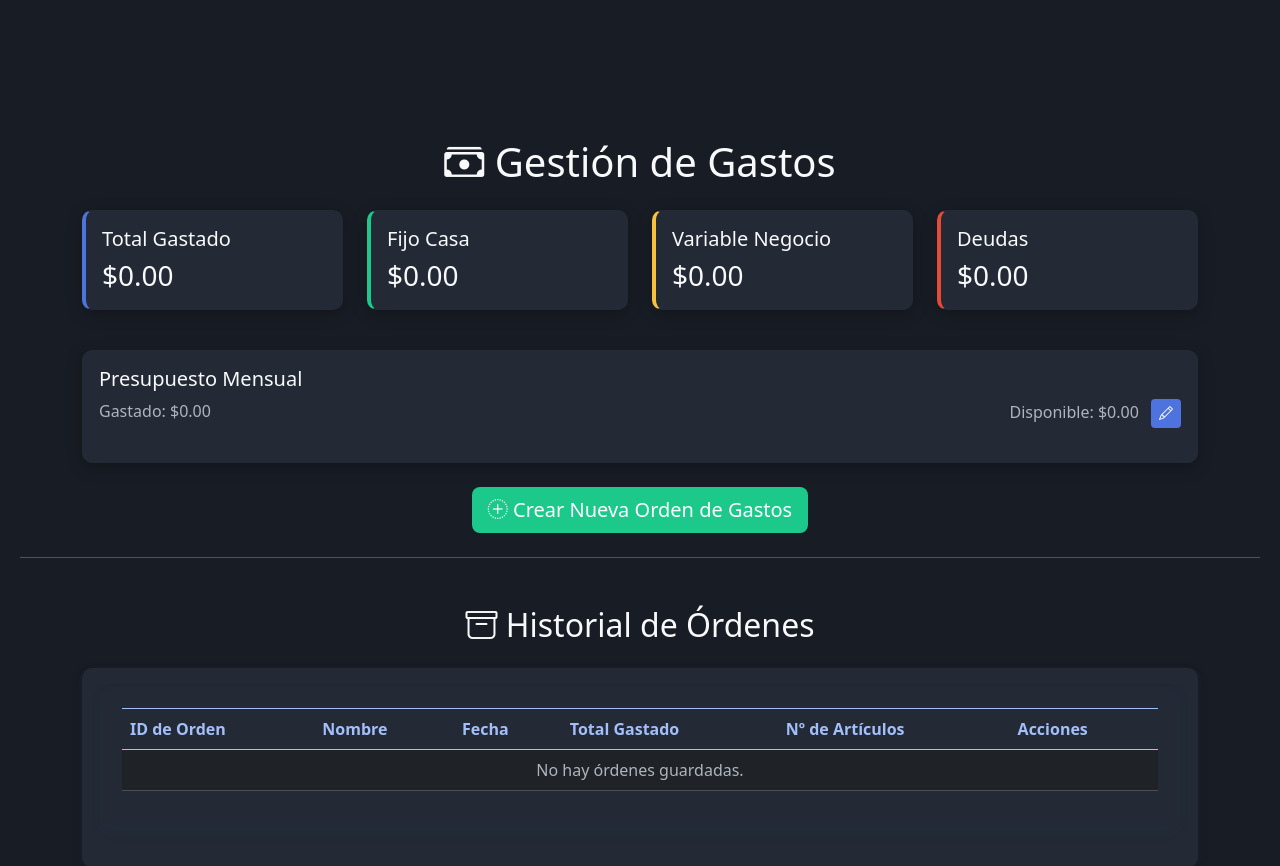
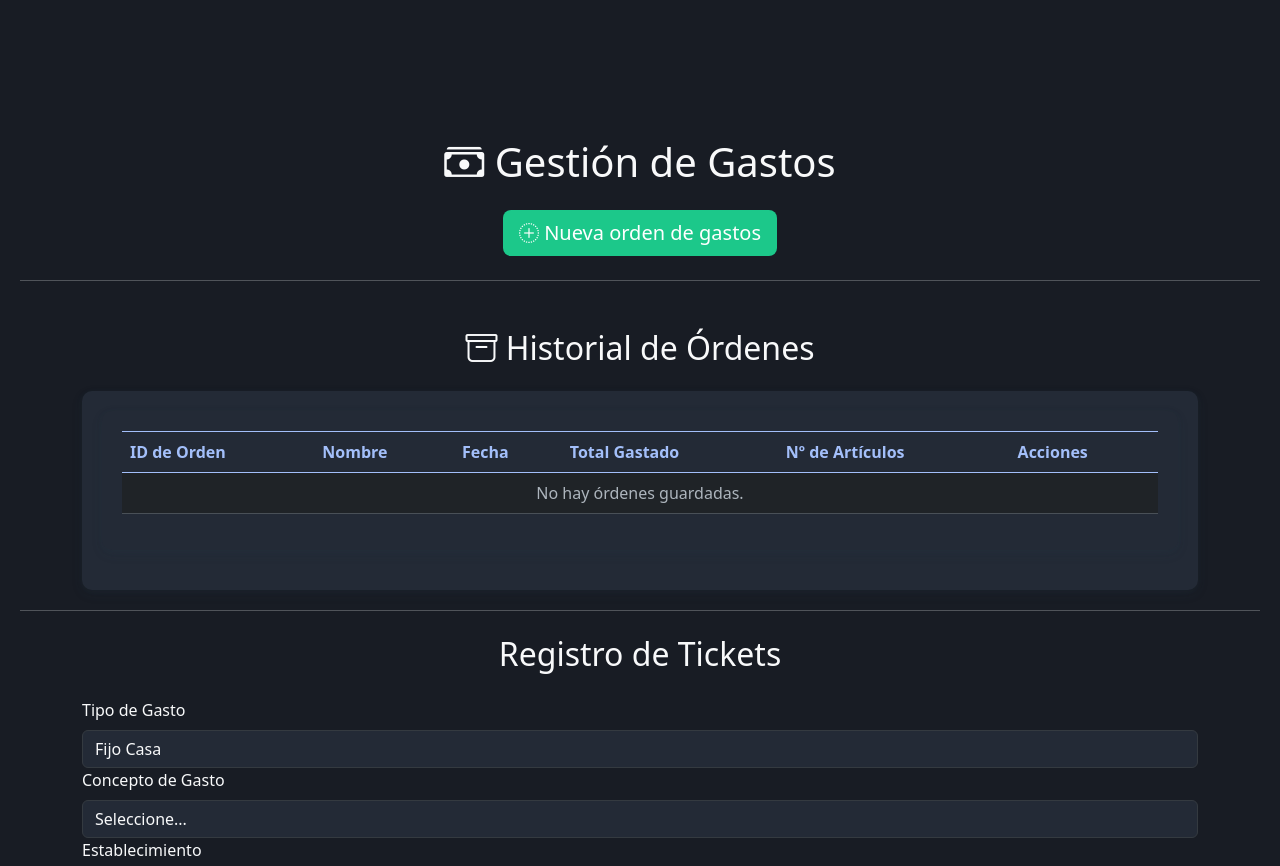
Before and after one commit to CherryDev2712/gestor-gastos, a Node server app: page / in a window 1280 px wide. Shown: the top 866 px of the page. Run offline with Node 20, Linux system fonts and the light colour scheme; some libraries are stand-ins or nearby versions.

Commit message:
agregar ordenes a los gastos

```diff
--- a/public/js/gestor-gastos.js
+++ b/public/js/gestor-gastos.js
@@ -253,10 +253,22 @@
     }
 
     // Actualizar totales de la orden actual
-    document.getElementById('totalGastado').textContent = `$${totalOrden.toFixed(2)}`;
-    document.getElementById('totalFijos').textContent = `$${fijosOrden.toFixed(2)}`;
-    document.getElementById('totalVariables').textContent = `$${variablesOrden.toFixed(2)}`;
-    document.getElementById('totalDeudas').textContent = `$${deudasOrden.toFixed(2)}`;
+    const totalGastadoElement = document.getElementById('totalGastado');
+    if (totalGastadoElement) {
+ totalGastadoElement.textContent = `$${totalOrden.toFixed(2)}`;
+    }
+ const totalFijosElement = document.getElementById('totalFijos');
+ if (totalFijosElement) {
+ totalFijosElement.textContent = `$${fijosOrden.toFixed(2)}`;
+    }
+ const totalVariablesElement = document.getElementById('totalVariables');
+ if (totalVariablesElement) {
+ totalVariablesElement.textContent = `$${variablesOrden.toFixed(2)}`;
+    }
+ const totalDeudasElement = document.getElementById('totalDeudas');
+ if (totalDeudasElement) {
+ totalDeudasElement.textContent = `$${deudasOrden.toFixed(2)}`;
+    }
 
     // --- LÓGICA DE LA BARRA DE PROGRESO ---
     // 1. Recolectar todos los gastos de todas las órdenes guardadas
@@ -294,17 +306,25 @@
     const sobregiroValor = document.getElementById('sobregiroPresupuesto');
     const periodoLabel = document.getElementById('periodoPresupuestoLabel');
 
-    periodoLabel.textContent = presupuesto.periodo.charAt(0).toUpperCase() + presupuesto.periodo.slice(1);
+    if (periodoLabel) {
+ periodoLabel.textContent = presupuesto.periodo.charAt(0).toUpperCase() + presupuesto.periodo.slice(1);
+    }
 
     if (disponible >= 0) {
         // Aún hay presupuesto
-        document.getElementById('disponiblePresupuesto').textContent = `$${disponible.toFixed(2)}`;
-        sobregiroContainer.style.display = 'none';
+        const disponiblePresupuestoElement = document.getElementById('disponiblePresupuesto');
+ if (disponiblePresupuestoElement) {
+ disponiblePresupuestoElement.textContent = `$${disponible.toFixed(2)}`;
+        }
+ if (sobregiroContainer) {
+ sobregiroContainer.style.display = 'none';
+        }
     } else {
         // Se ha excedido el presupuesto
-        document.getElementById('disponiblePresupuesto').textContent = `$0.00`;
-        sobregiroValor.textContent = `$${Math.abs(disponible).toFixed(2)}`;
-        sobregiroContainer.style.display = 'block';
+        const disponiblePresupuestoElement = document.getElementById('disponiblePresupuesto');
+ if (disponiblePresupuestoElement) disponiblePresupuestoElement.textContent = `$0.00`;
+ if (sobregiroValor) sobregiroValor.textContent = `$${Math.abs(disponible).toFixed(2)}`;
+ if (sobregiroContainer) sobregiroContainer.style.display = 'block';
 
         if (!alertaPresupuestoMostrada && presupuesto.monto > 0) {
             console.log("[ALERTA] Presupuesto excedido.");
@@ -319,19 +339,26 @@
     }
 
     const porcentaje = presupuesto.monto > 0 ? Math.min((totalGastadoEnPeriodo / presupuesto.monto) * 100, 100) : 0;
-    document.getElementById('progressBar').style.width = `${porcentaje}%`;
-    document.getElementById('gastadoPresupuesto').textContent = `$${totalGastadoEnPeriodo.toFixed(2)}`;
+    const progressBarElement = document.getElementById('progressBar');
+    if (progressBarElement) {
+ progressBarElement.style.width = `${porcentaje}%`;
+    }
+
+    const gastadoPresupuestoElement = document.getElementById('gastadoPresupuesto');
+    if (gastadoPresupuestoElement) {
+ gastadoPresupuestoElement.textContent = `$${totalGastadoEnPeriodo.toFixed(2)}`;
+    }
 
     // Cambiar color de la barra según el porcentaje
-    const progressBar = document.getElementById('progressBar');
-    progressBar.classList.remove('bg-success', 'bg-warning', 'bg-danger');
-
+    if (progressBarElement) {
+ progressBarElement.classList.remove('bg-success', 'bg-warning', 'bg-danger');
     if (porcentaje < 50) {
         progressBar.classList.add('bg-success');
     } else if (porcentaje < 80) {
         progressBar.classList.add('bg-warning');
     } else {
         progressBar.classList.add('bg-danger');
+    }
     }
 }
 
@@ -583,13 +610,8 @@
 // Presupuesto editable
 function cargarPresupuesto() {
     console.log("[EVENTO] cargarPresupuesto: Cargando presupuesto desde localStorage.");
-    const guardado = localStorage.getItem('presupuesto');
-    if (guardado !== null) {
-        presupuesto = JSON.parse(guardado);
-        console.log("[ÉXITO] Presupuesto cargado:", presupuesto);
-    } else {
-        console.log("[INFO] No se encontró presupuesto guardado, usando valores por defecto.");
-    }
+    presupuesto = JSON.parse(localStorage.getItem('presupuesto')) || { monto: 0, periodo: 'mensual' };
+    console.log("[INFO] Presupuesto cargado/inicializado:", presupuesto);
 }
 
 function guardarPresupuesto() {
@@ -605,65 +627,11 @@
     presupuesto.periodo = nuevoPeriodo;
     alertaPresupuestoMostrada = false; // Reiniciar la alerta al cambiar el presupuesto
     localStorage.setItem('presupuesto', JSON.stringify(presupuesto));
-
-    console.log("[EVENTO] guardarPresupuesto: Guardando nuevo presupuesto:", presupuesto);
-    actualizarResumen();
-
-    // Cerrar modal
-    const modal = bootstrap.Modal.getInstance(document.getElementById('modalPresupuesto'));
-    modal.hide();
-    mostrarExito('Presupuesto actualizado');
 }
 
 // Evento para abrir el modal y mostrar el valor actual
-document.getElementById('btnEditarPresupuesto').addEventListener('click', function() {
-    console.log("[EVENTO] Clic en 'Editar Presupuesto'. Abriendo modal.");
-    modalTriggerElement = this; // Guardar el elemento que abrió el modal
-    document.getElementById('inputPresupuesto').value = presupuesto.monto;
-    document.getElementById('selectPeriodoPresupuesto').value = presupuesto.periodo;
-});
-
-// Evento para guardar el presupuesto
-document.getElementById('guardarPresupuestoBtn').addEventListener('click', guardarPresupuesto);
-
-// Devolver el foco al elemento original cuando el modal se cierra para mejorar la accesibilidad
-const modalPresupuestoEl = document.getElementById('modalPresupuesto');
-if (modalPresupuestoEl) {
-    modalPresupuestoEl.addEventListener('hidden.bs.modal', () => {
-        console.log("[EVENTO] Modal de presupuesto cerrado. Devolviendo el foco si es necesario.");
-        if (modalTriggerElement) {
-            modalTriggerElement.focus();
-            modalTriggerElement = null; // Limpiar para la próxima vez
-        }
-    });
-}
-
-// Al cargar la página, cargar el presupuesto guardado
 document.addEventListener("DOMContentLoaded", function() {
-    inicializarPagina();
-
-    if (presupuesto.monto === 0) {
-        console.log("[ALERTA] El presupuesto es 0, mostrando alerta de bienvenida.");
-        Swal.fire({
-            icon: 'info',
-            title: '¡Bienvenido!',
-            text: 'Para empezar a gestionar tus gastos, por favor establece un presupuesto mensual.',
-            confirmButtonText: 'Establecer Presupuesto',
-            background: 'var(--card-bg)',
-            allowOutsideClick: false,
-            allowEscapeKey: false
-        }).then((result) => {
-            if (result.isConfirmed) {
-                // Abrir el modal para que el usuario ingrese el presupuesto
-                const modalPresupuesto = new bootstrap.Modal(document.getElementById('modalPresupuesto'));
-                modalPresupuesto.show();
-                // Poner el foco en el input cuando el modal se muestre
-                document.getElementById('modalPresupuesto').addEventListener('shown.bs.modal', function () {
-                    document.getElementById('inputPresupuesto').focus();
-                }, { once: true });
-            }
-        });
-    }
+ inicializarPagina();
 });
 
 // Mostrar/ocultar campos según categoría
--- a/views/gestor-gastos.ejs
+++ b/views/gestor-gastos.ejs
@@ -10,69 +10,10 @@
         <div class="container">
             <h1 class="text-center mb-4"><i class="bi bi-cash-stack"></i> Gestión de Gastos</h1>
 
-            <!-- Resumen de Gastos -->
-            <div class="row mb-4">
-                <div class="col-md-3 mb-3">
-                    <div class="card summary-card total h-100">
-                        <div class="card-body">
-                            <h5 class="card-title">Total Gastado</h5>
-                            <h3 class="card-text" id="totalGastado">$0.00</h3>
-                        </div>
-                    </div>
-                </div>
-                <div class="col-md-3 mb-3">
-                    <div class="card summary-card fijo h-100">
-                        <div class="card-body">
-                            <h5 class="card-title">Fijo Casa</h5>
-                            <h3 class="card-text" id="totalFijos">$0.00</h3>
-                        </div>
-                    </div>
-                </div>
-                <div class="col-md-3 mb-3">
-                    <div class="card summary-card variable h-100">
-                        <div class="card-body">
-                            <h5 class="card-title">Variable Negocio</h5>
-                            <h3 class="card-text" id="totalVariables">$0.00</h3>
-                        </div>
-                    </div>
-                </div>
-                <div class="col-md-3 mb-3">
-                    <div class="card summary-card deuda h-100">
-                        <div class="card-body">
-                            <h5 class="card-title">Deudas</h5>
-                            <h3 class="card-text" id="totalDeudas">$0.00</h3>
-                        </div>
-                    </div>
-                </div>
-            </div>
-
-            <!-- Barra de progreso (opcional) -->
-            <div class="card mb-4">
-                <div class="card-body">
-                    <h5 class="card-title">Presupuesto <span id="periodoPresupuestoLabel">Mensual</span></h5>
-                    <div class="d-flex justify-content-between mb-2">
-                        <span>Gastado: <span id="gastadoPresupuesto">$0.00</span></span>
-                        <span>
-                            Disponible: <span id="disponiblePresupuesto">$0.00</span>
-                            <button class="btn btn-outline-primary btn-sm ms-2" id="btnEditarPresupuesto" data-bs-toggle="modal" data-bs-target="#modalPresupuesto">
-                                <i class="bi bi-pencil"></i>
-                            </button>
-                        </span>
-                    </div>
-                    <div id="sobregiroPresupuestoContainer" style="display: none; color: var(--accent-danger); font-weight: bold;">
-                        <span>Sobregiro: </span>
-                        <span id="sobregiroPresupuesto">$0.00</span>
-                    </div>
-                    <div class="progress">
-                        <div id="progressBar" class="progress-bar" role="progressbar" style="width: 0%"></div>
-                    </div>
-                </div>
-            </div>
-
             <!-- Botón para iniciar una nueva orden -->
             <div class="text-center mb-4" id="contenedorBtnNuevaOrden">
                 <button class="btn btn-lg btn-success" id="btnNuevaOrden">
-                    <i class="bi bi-plus-circle-dotted"></i> Crear Nueva Orden de Gastos
+                    <i class="bi bi-plus-circle-dotted"></i> Nueva orden de gastos
                 </button>
             </div>
 
@@ -401,35 +342,7 @@
                 </div>
             </div>
         </div>
-        <!-- Modal para editar presupuesto -->
-        <div class="modal fade" id="modalPresupuesto" tabindex="-1" aria-labelledby="modalPresupuestoLabel" aria-hidden="true">
-        <div class="modal-dialog">
-            <div class="modal-content">
-            <div class="modal-header">
-                <h5 class="modal-title" id="modalPresupuestoLabel">Editar Presupuesto Mensual</h5>
-                <button type="button" class="btn-close" data-bs-dismiss="modal" aria-label="Cerrar"></button>
-            </div>
-            <div class="modal-body">
-                <div class="mb-3">
-                <label for="inputPresupuesto" class="form-label">Monto del Presupuesto</label>
-                <input type="number" min="0" class="form-control" id="inputPresupuesto" placeholder="Ej: 5000">
-                </div>
-                <div class="mb-3">
-                <label for="selectPeriodoPresupuesto" class="form-label">Período del Presupuesto</label>
-                <select id="selectPeriodoPresupuesto" class="form-select">
-                    <option value="semanal">Semanal</option>
-                    <option value="mensual" selected>Mensual</option>
-                    <option value="anual">Anual</option>
-                </select>
-                </div>
-            </div>
-            <div class="modal-footer">
-                <button type="button" class="btn btn-secondary" data-bs-dismiss="modal">Cancelar</button>
-                <button type="button" class="btn btn-primary" id="guardarPresupuestoBtn">Guardar</button>
-            </div>
-            </div>
-        </div>
-        </div>
+
         <!-- Script de Bootstrap -->
         <script src="https://cdn.jsdelivr.net/npm/bootstrap@5.3.0/dist/js/bootstrap.bundle.min.js"></script>
         <script src="/js/gestor-gastos.js"></script>
```
Also changed, not shown: 1 other file.
